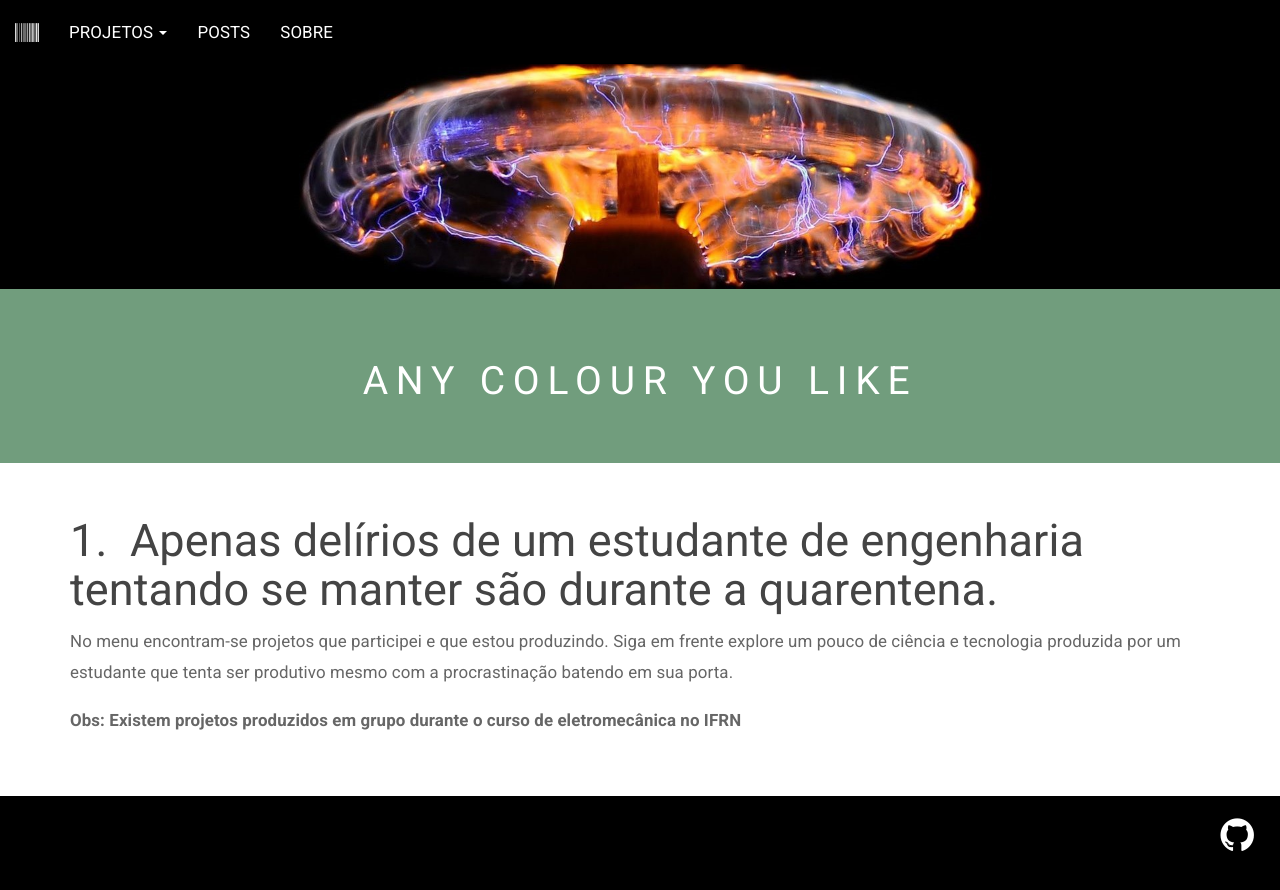
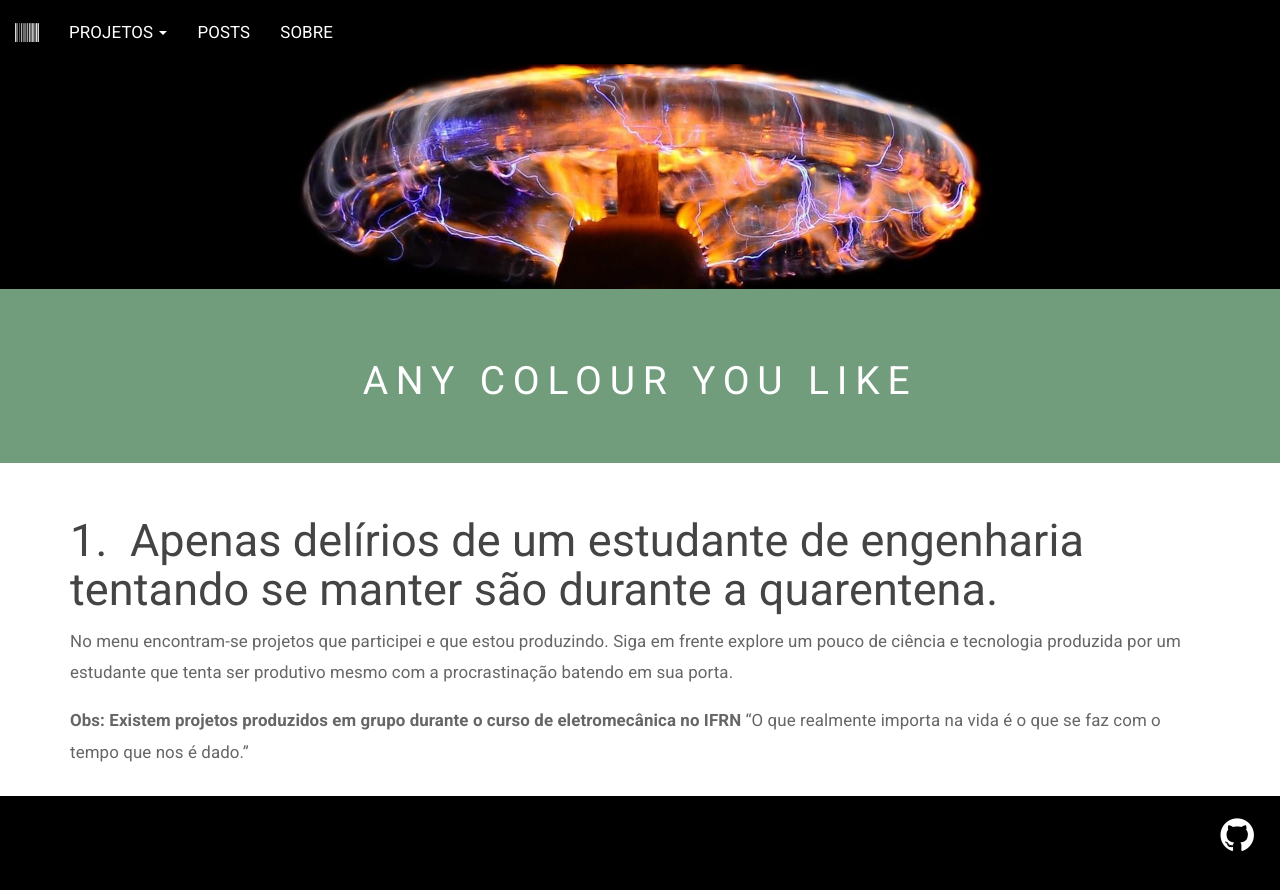
Before and after one commit to mvsn-ufrn/mvsn-ufrn.github.io, a Jekyll site: the page built from index.html, in a window 1280 px wide. Shown: the top 890 px of the page. Built offline with Jekyll 4.4.1, drawn with Linux system fonts in a browser that asks for light colours; the list of posts is cut into pages by our own code.

Commit message:
Update index.html

```diff
--- a/index.html
+++ b/index.html
@@ -9,3 +9,5 @@ comments: false
 <p>No menu encontram-se projetos que participei e que estou produzindo. Siga em frente explore um pouco de ciência e tecnologia produzida por um estudante que tenta ser produtivo mesmo com a procrastinação batendo em sua porta. </p>
 
 <b>Obs: Existem projetos produzidos em grupo durante o curso de eletromecânica no IFRN</b>
+
+<q>O que realmente importa na vida é o que se faz com o tempo que nos é dado.</q>
```
